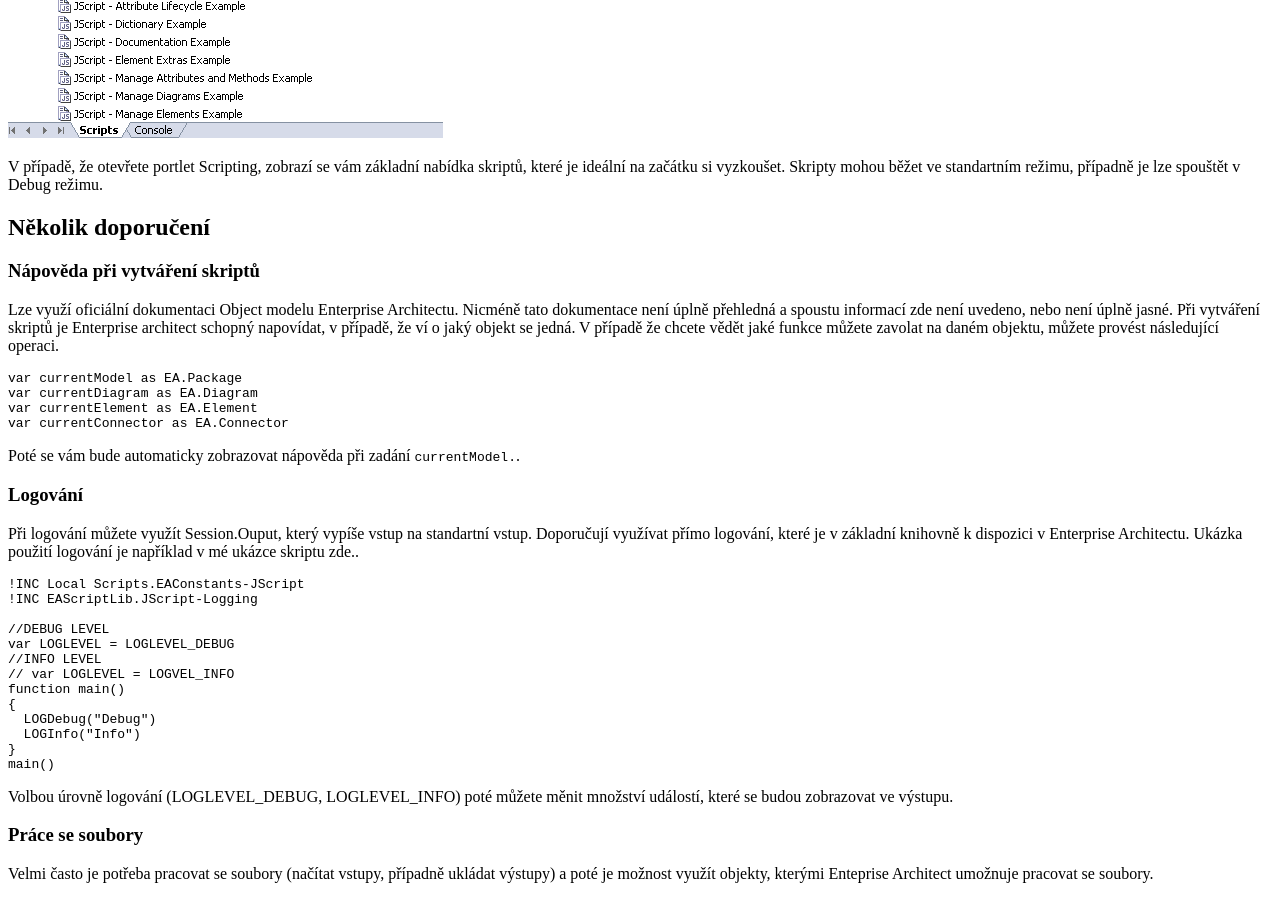
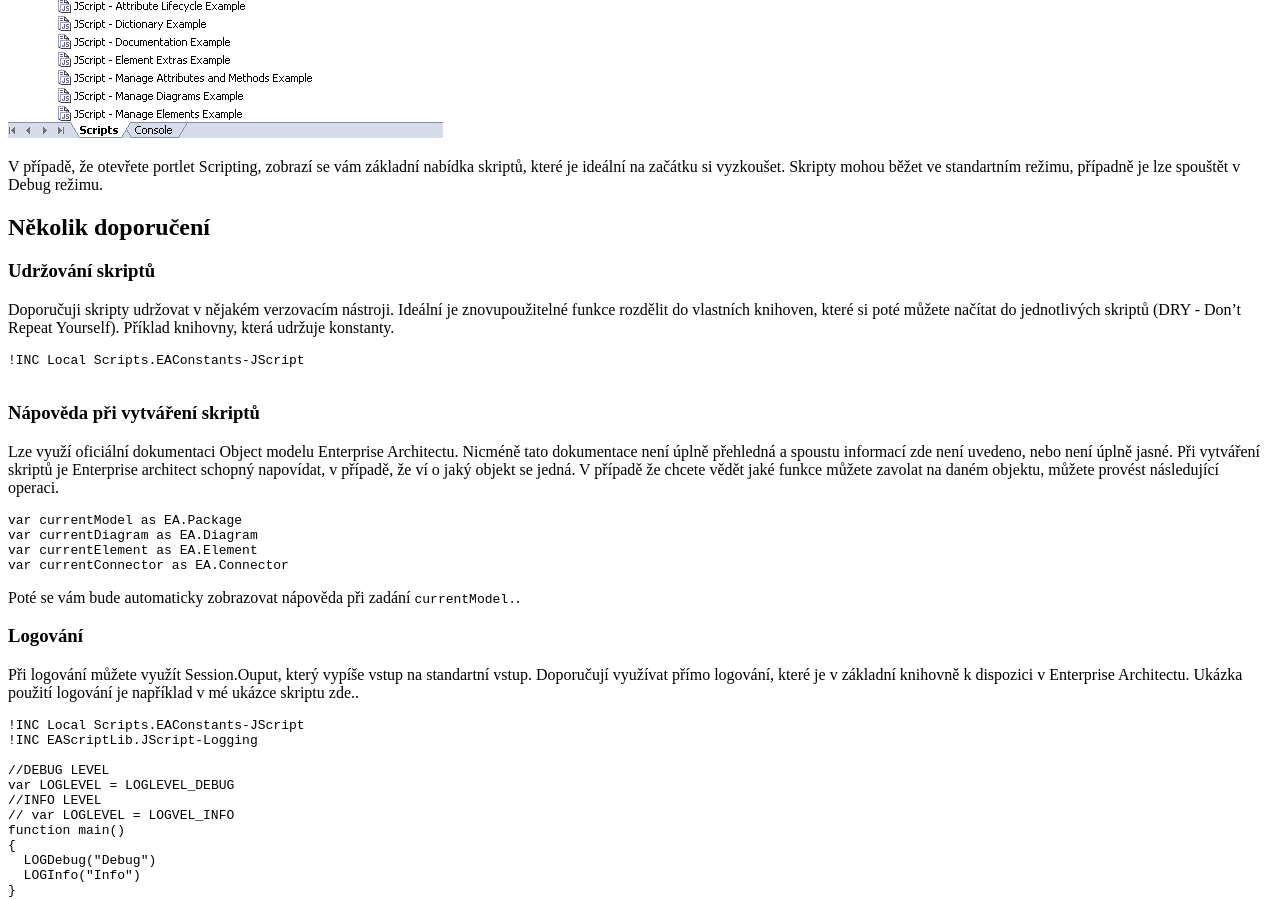
Before and after one commit to vladimirmezera/vladimirmezera.github.io, a Jekyll site: the page built from _posts/2017-02-06-EA-scripting.md, in a window 1280 px wide and 900 px high, scrolled down 2039 px. Built offline with Jekyll 4.4.1, drawn with Linux system fonts in a browser that asks for light colours; our own code applies the rules of GitHub Pages for plain Markdown files.

Commit message:
Add info about DRY and VCS

`````diff
--- a/_posts/2017-02-06-EA-scripting.md
+++ b/_posts/2017-02-06-EA-scripting.md
@@ -22,6 +22,14 @@ V případě, že otevřete portlet Scripting, zobrazí se vám základní nabí
 
 Několik doporučení
 -----
+
+### Udržování skriptů
+Doporučuji skripty udržovat v nějakém verzovacím nástroji. Ideální je znovupoužitelné funkce rozdělit do vlastních knihoven, které si poté můžete načítat do jednotlivých skriptů (DRY - Don't Repeat Yourself). Příklad knihovny, která udržuje konstanty.
+
+````javascript
+!INC Local Scripts.EAConstants-JScript
+
+````
 
 ### Nápověda při vytváření skriptů
 Lze využí oficiální dokumentaci Object modelu Enterprise Architectu. Nicméně tato dokumentace není úplně přehledná a spoustu informací zde není uvedeno, nebo není úplně jasné.
`````
